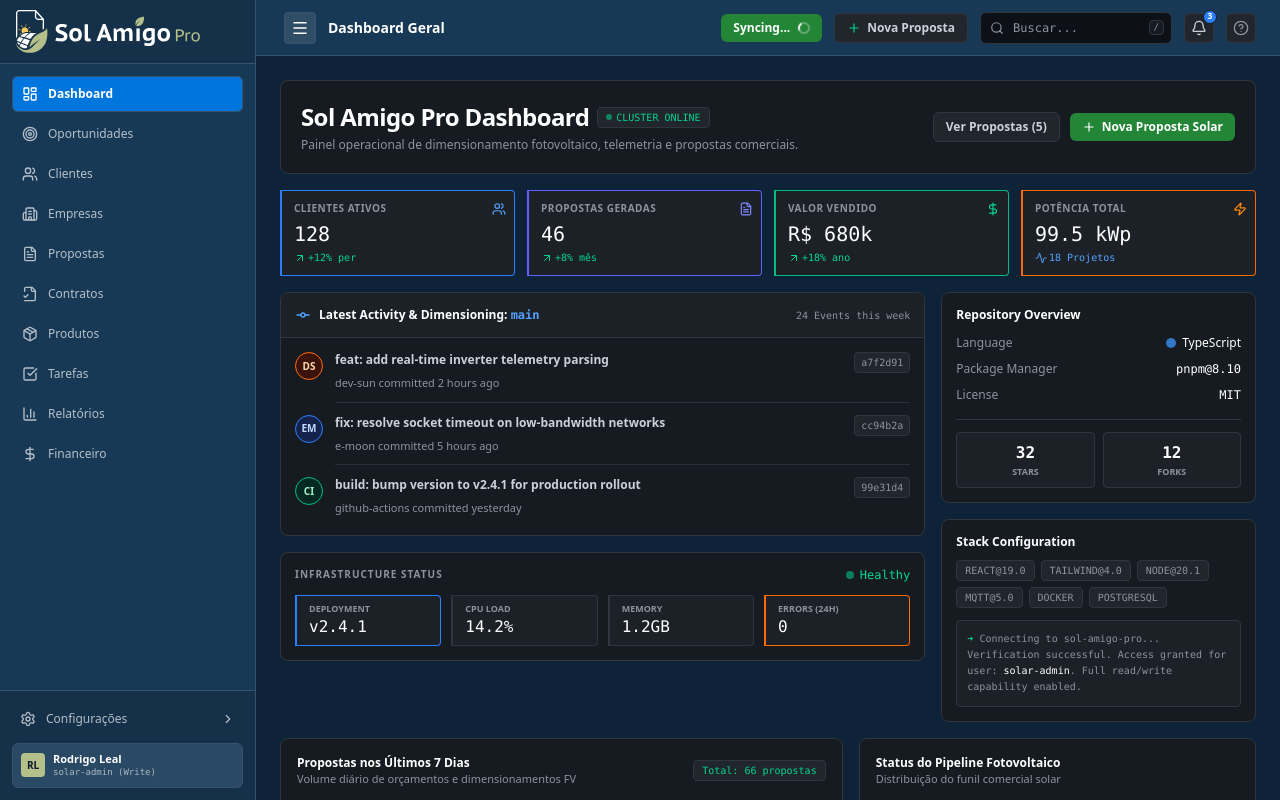
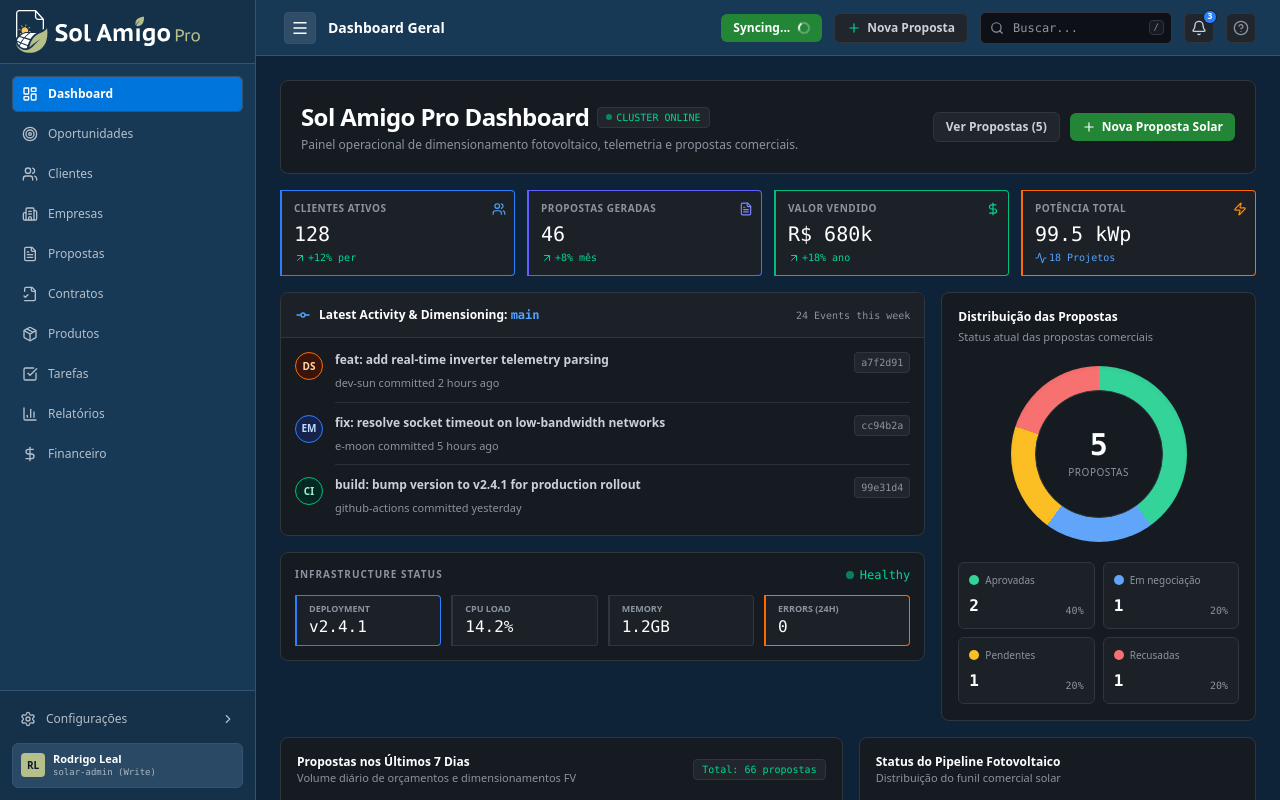
Before and after one commit to lealt97/sol-amigo-pro, a React (Vite) app: page / in a window 1280 px wide. Both pictures are taken after typing "name@example.com", "Sample123" into the empty fields and a click on the button "Entrar". Shown: the top 800 px of the page. Built offline with nearby package versions, Linux system fonts and the light colour scheme.

Commit message:
feat: replace dashboard stack panel with donut chart

```diff
--- a/src/components/DashboardView.tsx
+++ b/src/components/DashboardView.tsx
@@ -3,24 +3,12 @@ import {
   Users,
   FileText,
   DollarSign,
-  TrendingUp,
-  Sun,
   Zap,
   ArrowUpRight,
-  ShieldCheck,
-  CheckCircle2,
-  Clock,
-  AlertCircle,
-  XCircle,
   Plus,
   FileDown,
-  Sparkles,
   Activity,
-  Cpu,
-  Database,
   GitCommit,
-  Layers,
-  Terminal,
 } from 'lucide-react';
 import { SolarProposal, ThemeConfig, PageKey } from '../types';
 
@@ -53,11 +41,44 @@ export const DashboardView: React.FC<DashboardViewProps> = ({
     .reduce((acc, p) => acc + p.systemPowerKWp, 0)
     .toFixed(1);
 
-  const totalValor = proposals.reduce((acc, p) => acc + p.totalValue, 0);
+  const proposalStatus = [
+    {
+      label: 'Aprovadas',
+      value: proposals.filter((p) => p.status === 'Aprovada').length,
+      color: '#34D399',
+    },
+    {
+      label: 'Em negociação',
+      value: proposals.filter((p) => p.status === 'Em negociação').length,
+      color: '#60A5FA',
+    },
+    {
+      label: 'Pendentes',
+      value: proposals.filter((p) => p.status === 'Pendente').length,
+      color: '#FBBF24',
+    },
+    {
+      label: 'Recusadas',
+      value: proposals.filter((p) => p.status === 'Recusada').length,
+      color: '#F87171',
+    },
+  ];
+
+  const totalStatus = proposalStatus.reduce((acc, item) => acc + item.value, 0);
+  let statusAngle = 0;
+  const donutGradient = totalStatus
+    ? `conic-gradient(${proposalStatus
+        .map((item) => {
+          const start = (statusAngle / totalStatus) * 360;
+          statusAngle += item.value;
+          const end = (statusAngle / totalStatus) * 360;
+          return `${item.color} ${start}deg ${end}deg`;
+        })
+        .join(', ')})`
+    : 'conic-gradient(#30363D 0deg 360deg)';
 
   return (
     <div id="dashboard-view" className="space-y-4 max-w-7xl mx-auto text-[#C9D1D9]">
-      {/* High Density Header Bar */}
       <section className="bg-[#161B22] p-4 md:p-5 rounded-lg border border-[#30363D] flex flex-col md:flex-row md:items-center justify-between gap-4">
         <div>
           <div className="flex items-center gap-2">
@@ -91,7 +112,6 @@ export const DashboardView: React.FC<DashboardViewProps> = ({
         </div>
       </section>
 
-      {/* 4 High Density Metric Blocks */}
       <section className="grid grid-cols-2 lg:grid-cols-4 gap-3">
         <div className="border-l-2 border-blue-500 pl-3 py-2.5 bg-[#1C2128] border border-[#30363D] border-l-0 rounded-r">
           <div className="flex items-center justify-between pr-2">
@@ -146,11 +166,8 @@ export const DashboardView: React.FC<DashboardViewProps> = ({
         </div>
       </section>
 
-      {/* Main 12-col High Density Telemetry & Overview Grid */}
       <section className="grid grid-cols-1 lg:grid-cols-12 gap-4">
-        {/* Left Column (8 cols): Activity + Infrastructure Status */}
         <div className="lg:col-span-8 flex flex-col space-y-4">
-          {/* Latest Activity Card */}
           <div className="bg-[#161B22] border border-[#30363D] rounded-lg flex flex-col overflow-hidden">
             <div className="p-3.5 border-b border-[#30363D] flex justify-between items-center bg-[#1C2128]">
               <div className="flex items-center gap-2">
@@ -224,7 +241,6 @@ export const DashboardView: React.FC<DashboardViewProps> = ({
             </div>
           </div>
 
-          {/* Infrastructure Status */}
           <div className="bg-[#161B22] border border-[#30363D] rounded-lg p-3.5 flex flex-col">
             <div className="flex items-center justify-between mb-3">
               <h3 className="text-[10px] font-bold uppercase tracking-widest text-[#8B949E]">
@@ -256,82 +272,71 @@ export const DashboardView: React.FC<DashboardViewProps> = ({
           </div>
         </div>
 
-        {/* Right Column (4 cols): Repository Overview & Stack */}
-        <div className="lg:col-span-4 flex flex-col space-y-4">
-          {/* Repository Overview */}
-          <div className="bg-[#161B22] border border-[#30363D] rounded-lg p-3.5">
-            <h3 className="text-xs font-semibold text-white mb-3">
-              Repository Overview
-            </h3>
-            <div className="space-y-2.5 text-xs">
-              <div className="flex items-center justify-between">
-                <span className="text-[#8B949E]">Language</span>
-                <div className="flex items-center space-x-1.5">
-                  <span className="w-2.5 h-2.5 bg-[#3178c6] rounded-full"></span>
-                  <span className="text-white font-medium">TypeScript</span>
-                </div>
-              </div>
-              <div className="flex items-center justify-between">
-                <span className="text-[#8B949E]">Package Manager</span>
-                <span className="font-mono text-white">pnpm@8.10</span>
-              </div>
-              <div className="flex items-center justify-between">
-                <span className="text-[#8B949E]">License</span>
-                <span className="text-white font-mono">MIT</span>
-              </div>
+        <div className="lg:col-span-4">
+          <div className="bg-[#161B22] border border-[#30363D] rounded-lg p-4 h-full flex flex-col">
+            <div>
+              <h3 className="text-xs font-semibold text-white">
+                Distribuição das Propostas
+              </h3>
+              <p className="text-[11px] text-[#8B949E] mt-1">
+                Status atual das propostas comerciais
+              </p>
             </div>
-            <div className="mt-4 pt-3 border-t border-[#30363D]">
-              <div className="grid grid-cols-2 gap-2 text-center">
-                <div className="p-2 bg-[#1C2128] rounded border border-[#30363D]">
-                  <p className="text-base font-mono font-bold text-white">32</p>
-                  <p className="text-[9px] text-[#8B949E] uppercase font-bold">Stars</p>
-                </div>
-                <div className="p-2 bg-[#1C2128] rounded border border-[#30363D]">
-                  <p className="text-base font-mono font-bold text-white">12</p>
-                  <p className="text-[9px] text-[#8B949E] uppercase font-bold">Forks</p>
+
+            <div className="flex-1 flex items-center justify-center py-5">
+              <div
+                className="relative w-44 h-44 rounded-full shadow-inner"
+                style={{ background: donutGradient }}
+                aria-label="Gráfico de rosca com a distribuição das propostas por status"
+              >
+                <div className="absolute inset-[24px] rounded-full bg-[#161B22] border border-[#30363D] flex flex-col items-center justify-center">
+                  <span className="text-3xl font-mono font-bold text-white">
+                    {totalStatus}
+                  </span>
+                  <span className="text-[10px] uppercase tracking-wider text-[#8B949E] mt-0.5">
+                    Propostas
+                  </span>
                 </div>
               </div>
             </div>
-          </div>
 
-          {/* Stack Configuration */}
-          <div className="bg-[#161B22] border border-[#30363D] rounded-lg p-3.5 flex-1 flex flex-col">
-            <h3 className="text-xs font-semibold text-white mb-2.5">
-              Stack Configuration
-            </h3>
-            <div className="flex flex-wrap gap-1.5">
-              <span className="px-2 py-0.5 bg-[#21262D] border border-[#30363D] rounded text-[10px] font-mono text-[#8B949E]">
-                REACT@19.0
-              </span>
-              <span className="px-2 py-0.5 bg-[#21262D] border border-[#30363D] rounded text-[10px] font-mono text-[#8B949E]">
-                TAILWIND@4.0
-              </span>
-              <span className="px-2 py-0.5 bg-[#21262D] border border-[#30363D] rounded text-[10px] font-mono text-[#8B949E]">
-                NODE@20.1
-              </span>
-              <span className="px-2 py-0.5 bg-[#21262D] border border-[#30363D] rounded text-[10px] font-mono text-[#8B949E]">
-                MQTT@5.0
-              </span>
-              <span className="px-2 py-0.5 bg-[#21262D] border border-[#30363D] rounded text-[10px] font-mono text-[#8B949E]">
-                DOCKER
-              </span>
-              <span className="px-2 py-0.5 bg-[#21262D] border border-[#30363D] rounded text-[10px] font-mono text-[#8B949E]">
-                POSTGRESQL
-              </span>
-            </div>
+            <div className="grid grid-cols-2 gap-2">
+              {proposalStatus.map((item) => {
+                const percentage = totalStatus
+                  ? Math.round((item.value / totalStatus) * 100)
+                  : 0;
 
-            <div className="mt-auto pt-3">
-              <div className="p-2.5 bg-[#1C2128] rounded border border-[#30363D] text-[10px] font-mono text-[#8B949E] leading-relaxed">
-                <span className="text-emerald-400">➜</span> Connecting to sol-amigo-pro... Verification successful. Access granted for user: <span className="text-white">solar-admin</span>. Full read/write capability enabled.
-              </div>
+                return (
+                  <div
+                    key={item.label}
+                    className="bg-[#1C2128] border border-[#30363D] rounded-md p-2.5"
+                  >
+                    <div className="flex items-center gap-1.5">
+                      <span
+                        className="w-2.5 h-2.5 rounded-full shrink-0"
+                        style={{ backgroundColor: item.color }}
+                      />
+                      <span className="text-[10px] text-[#8B949E] truncate">
+                        {item.label}
+                      </span>
+                    </div>
+                    <div className="flex items-end justify-between mt-1.5">
+                      <span className="text-base font-mono font-bold text-white">
+                        {item.value}
+                      </span>
+                      <span className="text-[10px] font-mono text-[#8B949E]">
+                        {percentage}%
+                      </span>
+                    </div>
+                  </div>
+                );
+              })}
             </div>
           </div>
         </div>
       </section>
 
-      {/* Grid 2: 7-day Bar Chart & Proposal Status Funnel */}
       <section className="grid grid-cols-1 lg:grid-cols-12 gap-4">
-        {/* Proposals Chart */}
         <div className="lg:col-span-7 bg-[#161B22] p-4 rounded-lg border border-[#30363D] space-y-3">
           <div className="flex items-center justify-between">
             <div>
@@ -359,9 +364,7 @@ export const DashboardView: React.FC<DashboardViewProps> = ({
                 <div className="w-full bg-[#1C2128] rounded-t h-32 flex items-end overflow-hidden border-t border-x border-[#30363D]">
                   <div
                     className="w-full rounded-t transition-all duration-300 bg-gradient-to-t from-blue-600 to-blue-400 group-hover:from-blue-500 group-hover:to-blue-300"
-                    style={{
-                      height: `${item.val}%`,
-                    }}
+                    style={{ height: `${item.val}%` }}
                   />
                 </div>
                 <span className="text-[10px] font-mono text-[#8B949E]">
@@ -372,7 +375,6 @@ export const DashboardView: React.FC<DashboardViewProps> = ({
           </div>
         </div>
 
-        {/* Funnel Status */}
         <div className="lg:col-span-5 bg-[#161B22] p-4 rounded-lg border border-[#30363D] space-y-3">
           <div>
             <h3 className="font-semibold text-white text-xs">
@@ -387,9 +389,7 @@ export const DashboardView: React.FC<DashboardViewProps> = ({
             <div className="p-2.5 rounded bg-[#1C2128] border border-[#30363D] flex items-center justify-between">
               <div className="flex items-center gap-2">
                 <span className="w-2 h-2 rounded-full bg-emerald-400" />
-                <span className="text-xs text-[#C9D1D9]">
-                  Aprovadas (Fechadas)
-                </span>
+                <span className="text-xs text-[#C9D1D9]">Aprovadas (Fechadas)</span>
               </div>
               <b className="text-xs font-mono text-emerald-400">32</b>
             </div>
@@ -397,9 +397,7 @@ export const DashboardView: React.FC<DashboardViewProps> = ({
             <div className="p-2.5 rounded bg-[#1C2128] border border-[#30363D] flex items-center justify-between">
               <div className="flex items-center gap-2">
                 <span className="w-2 h-2 rounded-full bg-blue-400" />
-                <span className="text-xs text-[#C9D1D9]">
-                  Em Negociação Ativa
-                </span>
+                <span className="text-xs text-[#C9D1D9]">Em Negociação Ativa</span>
               </div>
               <b className="text-xs font-mono text-blue-400">18</b>
             </div>
@@ -407,9 +405,7 @@ export const DashboardView: React.FC<DashboardViewProps> = ({
             <div className="p-2.5 rounded bg-[#1C2128] border border-[#30363D] flex items-center justify-between">
               <div className="flex items-center gap-2">
                 <span className="w-2 h-2 rounded-full bg-amber-400" />
-                <span className="text-xs text-[#C9D1D9]">
-                  Pendentes de Análise
-                </span>
+                <span className="text-xs text-[#C9D1D9]">Pendentes de Análise</span>
               </div>
               <b className="text-xs font-mono text-amber-400">11</b>
             </div>
@@ -417,9 +413,7 @@ export const DashboardView: React.FC<DashboardViewProps> = ({
             <div className="p-2.5 rounded bg-[#1C2128] border border-[#30363D] flex items-center justify-between">
               <div className="flex items-center gap-2">
                 <span className="w-2 h-2 rounded-full bg-red-400" />
-                <span className="text-xs text-[#C9D1D9]">
-                  Recusadas / Canceladas
-                </span>
+                <span className="text-xs text-[#C9D1D9]">Recusadas / Canceladas</span>
               </div>
               <b className="text-xs font-mono text-red-400">5</b>
             </div>
@@ -427,7 +421,6 @@ export const DashboardView: React.FC<DashboardViewProps> = ({
         </div>
       </section>
 
-      {/* Recent Proposals Table */}
       <section className="bg-[#161B22] p-4 rounded-lg border border-[#30363D] space-y-3">
         <div className="flex items-center justify-between border-b border-[#30363D] pb-3">
           <div>
```
